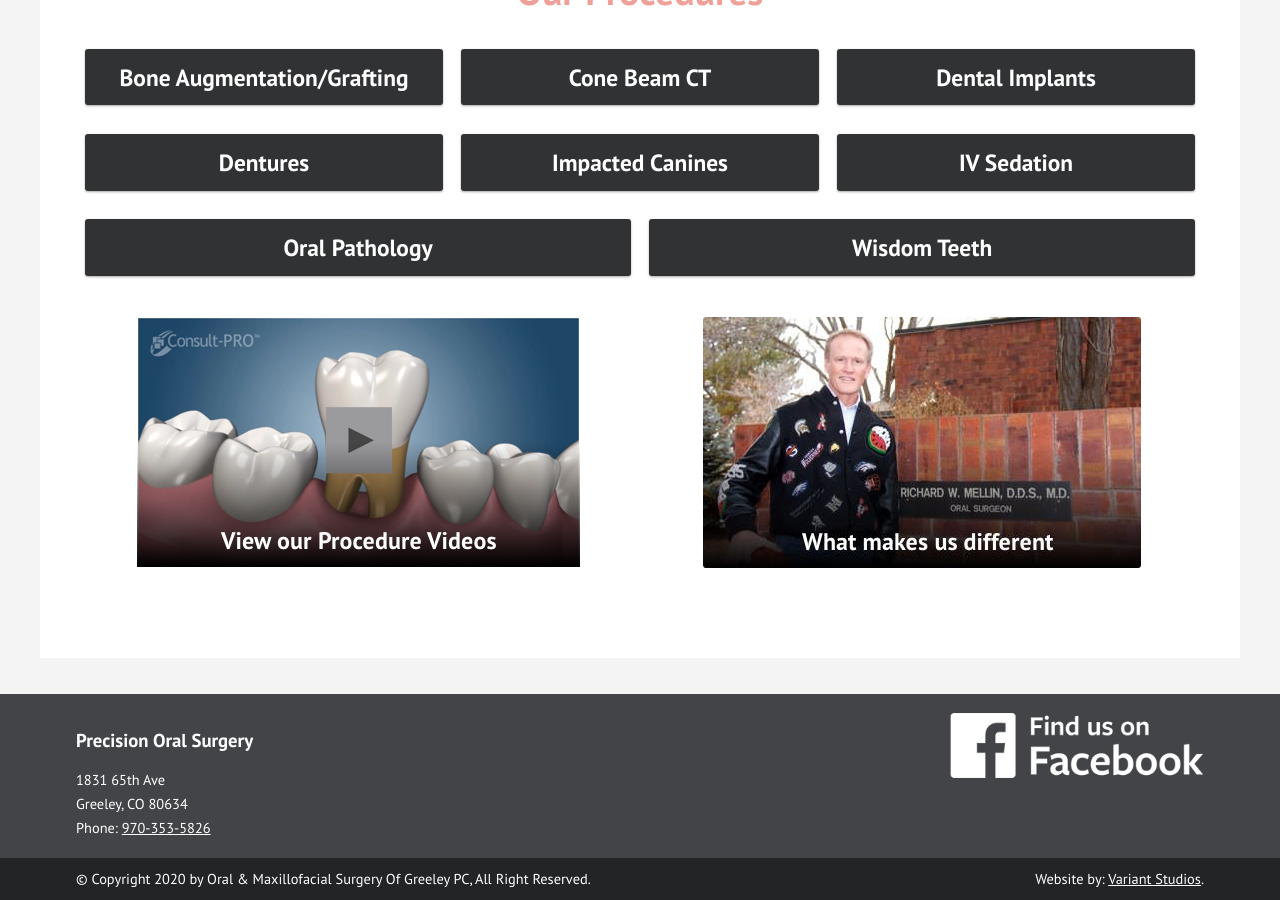
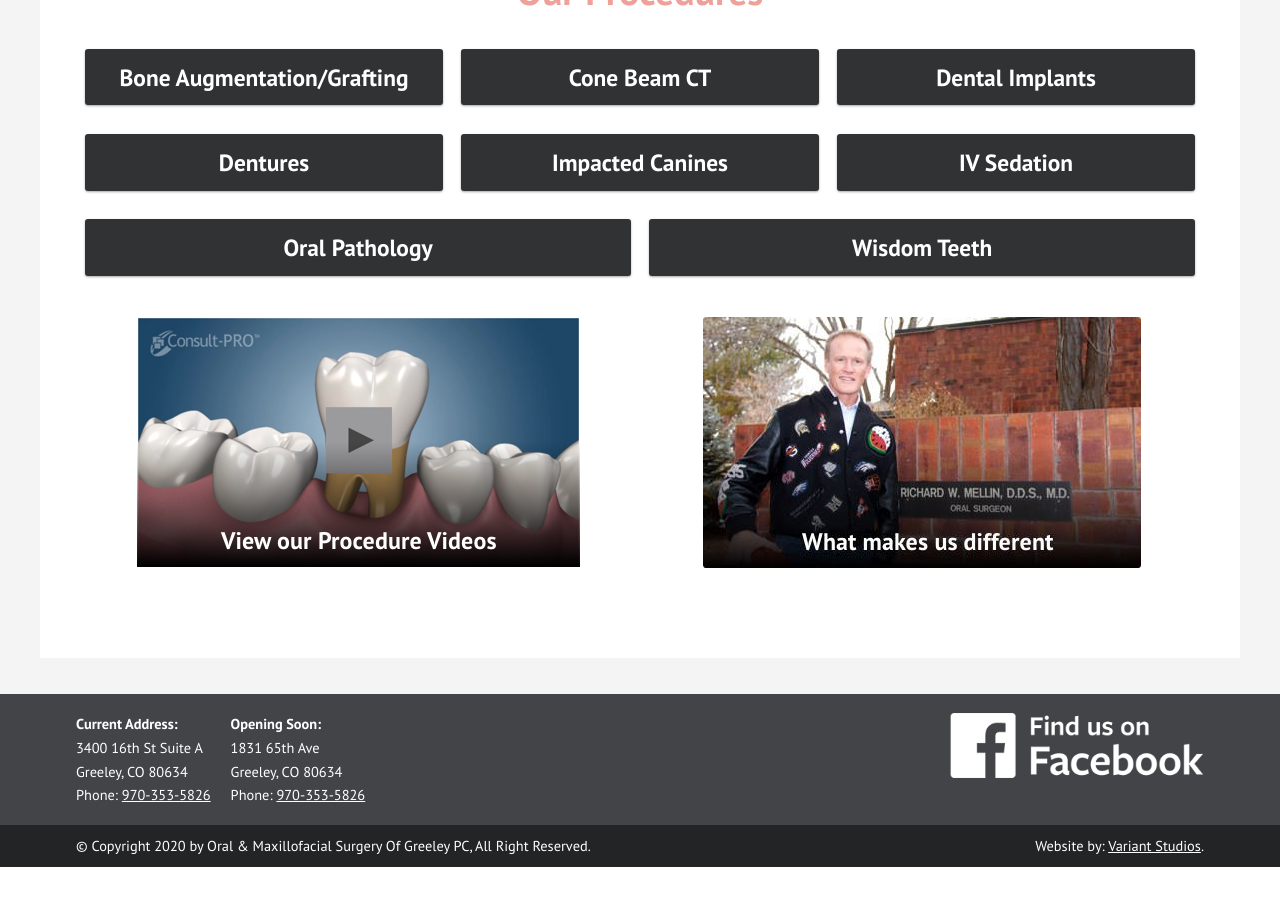
Before and after one commit to variantstudios/oralsurgeryofgreeley.com, a Jekyll site: the page built from index.html, in a window 1280 px wide and 900 px high, scrolled down 749 px. Built offline with Jekyll 4.4.1, drawn with Linux system fonts in a browser that asks for light colours; cached includes are drawn as plain includes; after the commit the page ends 1616 px from its top, so only the background shows below that.

Commit message:
Updated '_includes/footer-top.html' via CloudCannon

```diff
--- a/_includes/footer-top.html
+++ b/_includes/footer-top.html
@@ -1,9 +1,22 @@
 <footer class="wrap clearfix">
     <div class="footer-inner clearfix">
         <div class="subpage clearfix">
-            <div class="left" itemscope itemtype="http://schema.org/Dentist">
-                <h5><span itemprop="name">Precision Oral Surgery</span></h5>
-                <span itemprop="description"></span>
+           <div  class="left" style="display: flex">
+            <div itemscope itemtype="http://schema.org/Dentist" style="margin-right: 20px;">
+                <h5 style="display: none;"><span itemprop="name">Oral & Maxillofacial Surgery Of Greeley PC</span></h5>
+                <span itemprop="description" style="font-weight: bold">Current Address:</span>
+                <div itemprop="address" itemscope itemtype="http://schema.org/PostalAddress">
+                    <span itemprop="streetAddress" class="lb">3400 16th St Suite A</span>
+                    <span itemprop="addressLocality">Greeley</span>,
+                    <span itemprop="addressRegion">CO</span>
+                    <span addressZipcode="postalCode" itemprop="postalCode">80634</span>
+                </div>
+                Phone: <span itemprop="telephone"><a href="tel:+1-970-353-5826">970-353-5826</a></span>
+            </div>
+
+            <div itemscope itemtype="http://schema.org/Dentist">
+                <h5 style="display: none;" style="font-weight: bold"><span itemprop="name">Precision Oral Surgery</span></h5>
+                <span itemprop="description" style="font-weight: bold">Opening Soon:</span>
                 <div itemprop="address" itemscope itemtype="http://schema.org/PostalAddress">
                     <span itemprop="streetAddress" class="lb">1831 65th Ave</span>
                     <span itemprop="addressLocality">Greeley</span>,
@@ -12,6 +25,7 @@
                 </div>
                 Phone: <span itemprop="telephone"><a href="tel:+1-970-353-5826">970-353-5826</a></span>
             </div>
+            </div>
 
             <div class="right">
                 <a href="https://www.facebook.com/PrecisionOralSurgeryCO/" target="_blank" rel="noopener nofollow"><img src="/assets/images/icons/find-us-on-facebook.svg" alt="find us on Facebook"></a>
```
